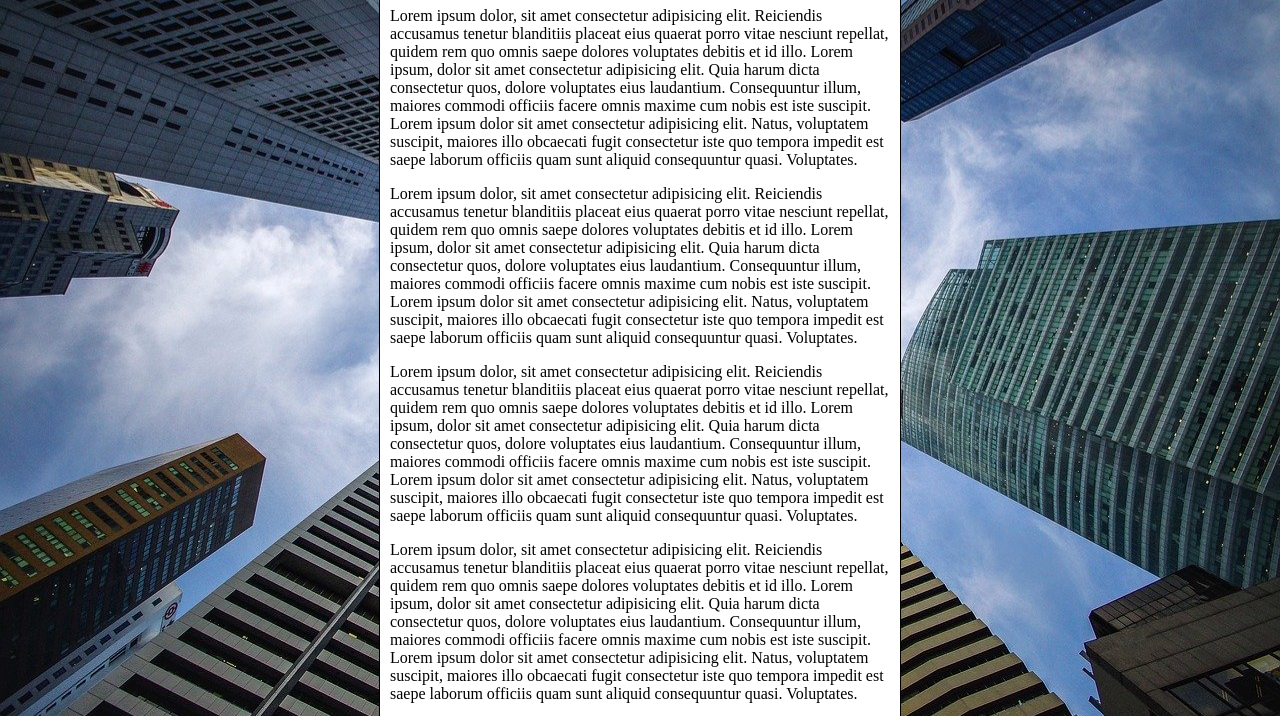
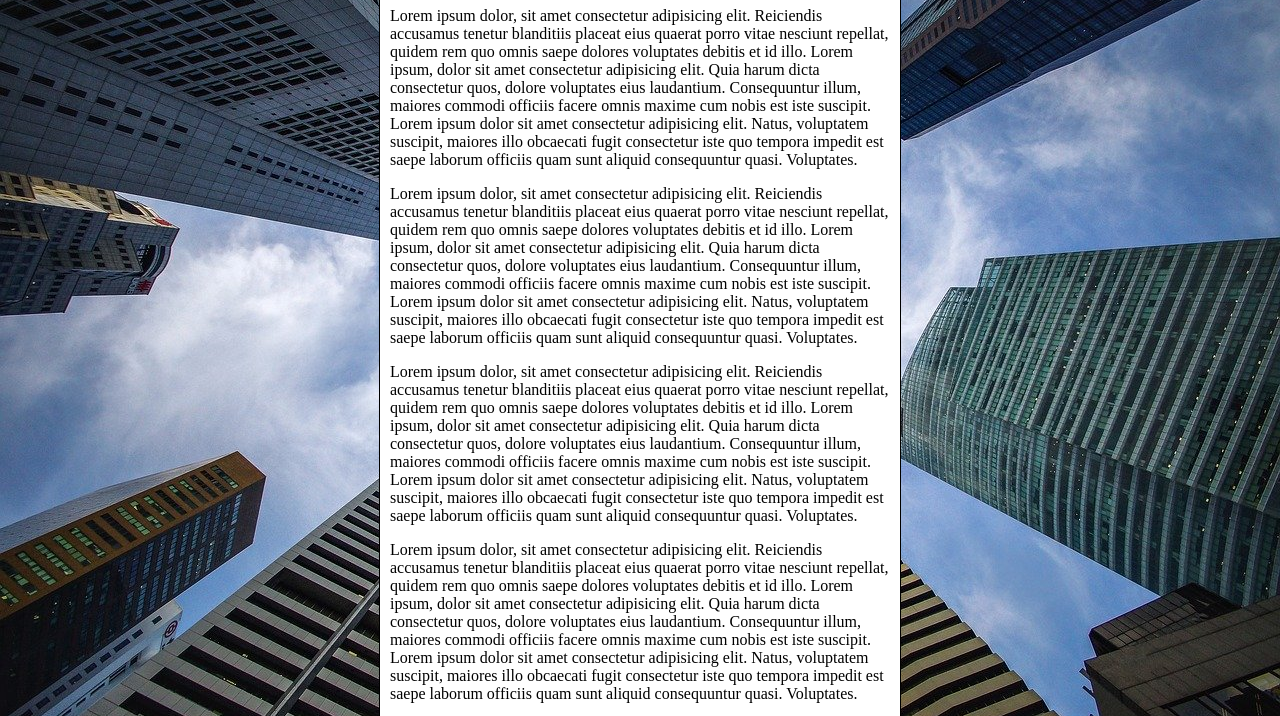
Before and after one commit to Brenno-sousa/html-css, a plain HTML site: page exercicios/ex022/fundo006.html in a window 1280 px wide. Shown: the part 92-808 px from the top of the page. Drawn offline with Linux system fonts and the light colour scheme.

Commit message:
Update fundo006.html

```diff
--- a/exercicios/ex022/fundo006.html
+++ b/exercicios/ex022/fundo006.html
@@ -3,14 +3,19 @@
     <head>
         <meta charset="UTF-8" />
         <meta name="viewport" content="width=device-width, initial-scale=1.0" />
-        <title>Posicionamento</title>
+        <title>fundo fixo de imagem</title>
         <style>
             body {
                 height: 100vh;
-                background-color: rgba(59, 59, 59, 0.856);
-                background-image: url("imagens/wallpaper002.jpg");
-                background-position: center center;
-                background-repeat: no-repeat;
+
+                /* Shorthand: background */
+                background:
+                rgba(59, 59, 59, 0.856) /*color*/
+                url('imagens/wallpaper002.jpg')  /*image*/
+                center center  /*position*/
+                no-repeat  /*repeat*/
+                fixed;  /*attachment*/
+
                 background-size: cover;
             }
             main {
```
